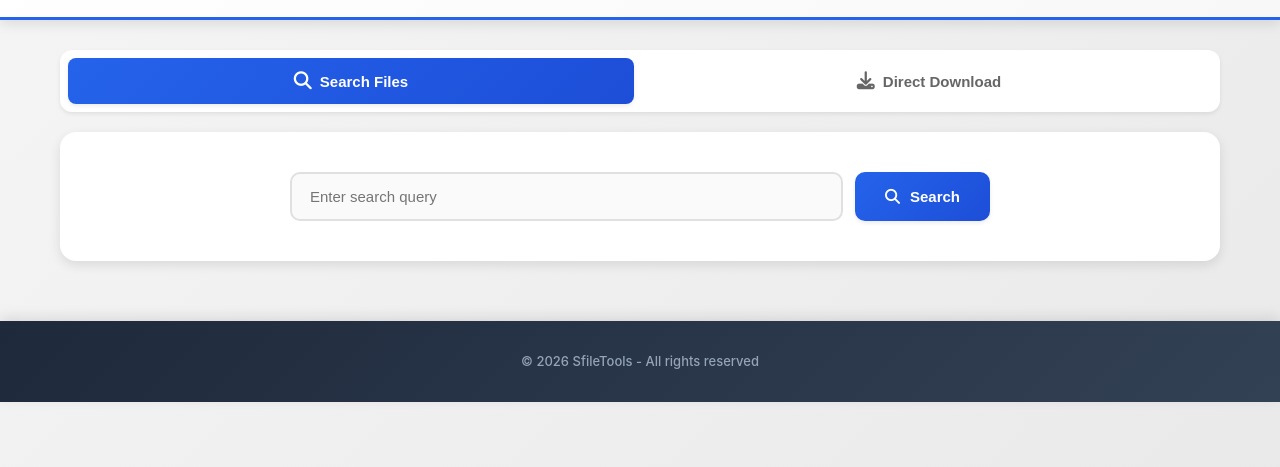
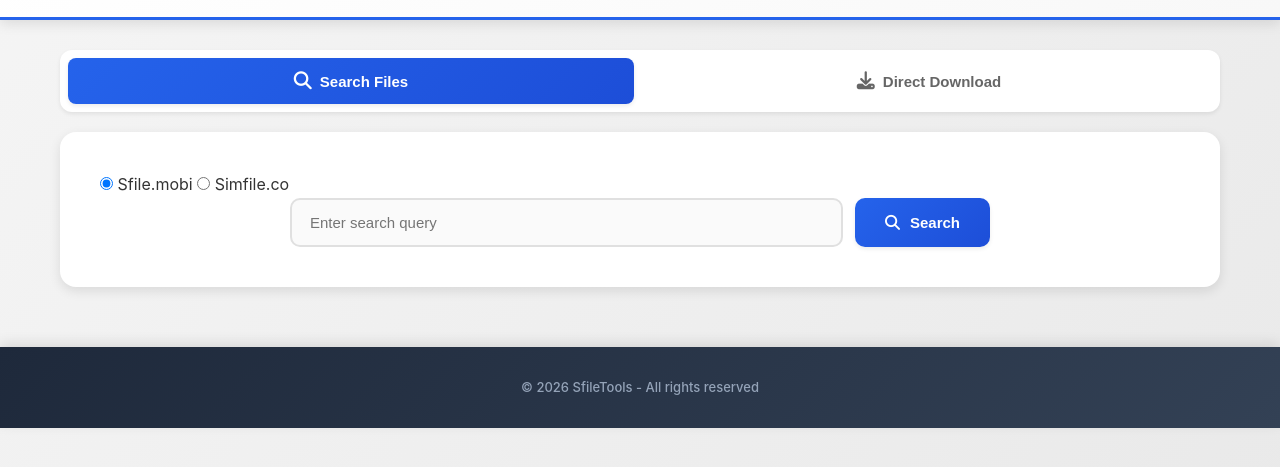
Before and after one commit to RidwanzAnphelibelll/SfileTools, a website: page public/index.html in a window 1280 px wide. Shown: the part 95-562 px from the top of the page. Drawn offline with Linux system fonts and the light colour scheme.

Commit message:
Update public/index.html

```diff
--- a/public/index.html
+++ b/public/index.html
@@ -40,6 +40,16 @@
 
         <div class="tab-content active" id="file-search">
             <div class="search-section" id="search-section">
+                <div class="source-selector">
+                    <label>
+                        <input type="radio" name="search-source" value="sfile" checked>
+                        <span>Sfile.mobi</span>
+                    </label>
+                    <label>
+                        <input type="radio" name="search-source" value="simfile">
+                        <span>Simfile.co</span>
+                    </label>
+                </div>
                 <div class="search-box">
                     <div class="search-input-wrapper">
                         <input type="text" id="file-search-input" placeholder="Enter search query" />
@@ -94,7 +104,7 @@
             <div class="search-section">
                 <div class="search-box">
                     <div class="search-input-wrapper">
-                        <input type="text" id="download-input" placeholder="Enter Sfile URL" />
+                        <input type="text" id="download-input" placeholder="Enter Sfile or Simfile URL" />
                         <button type="button" id="clear-download" class="clear-btn" style="display: none;">
                             <i class="fas fa-times"></i>
                         </button>
```
